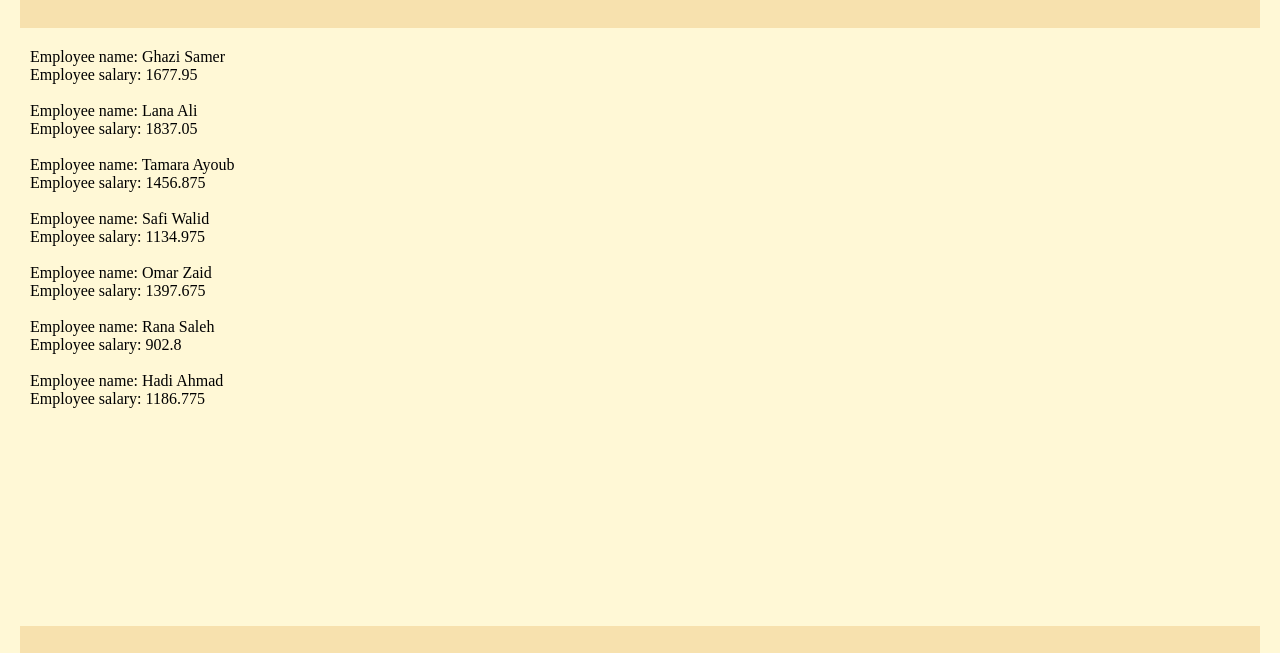
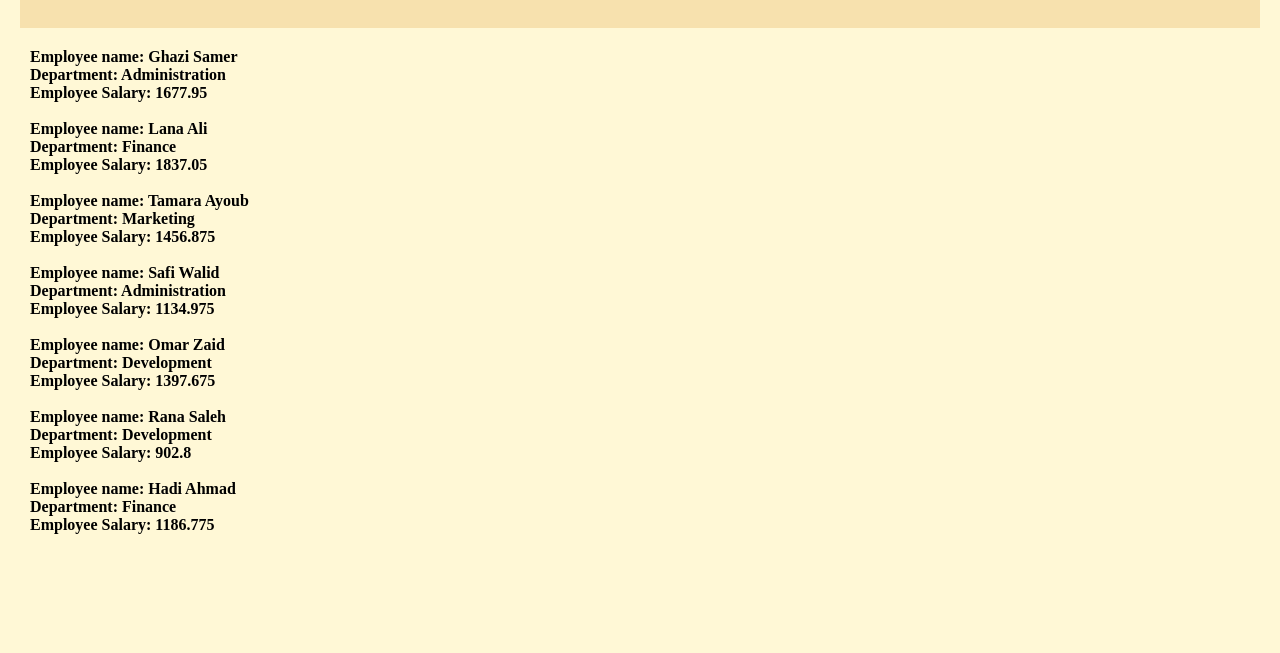
Before and after one commit to k02s/HR-management-system, a plain HTML site: page index.html in a window 1280 px wide. Shown: the part 92-745 px from the top of the page. Drawn offline with Linux system fonts and the light colour scheme.

Commit message:
new update on HR-system

```diff
--- a/index.html
+++ b/index.html
@@ -1,5 +1,6 @@
 <!DOCTYPE html>
 <html lang="en">
+
 <head>
     <meta charset="UTF-8">
     <meta http-equiv="X-UA-Compatible" content="IE=edge">
@@ -7,6 +8,7 @@
     <title>HR management system</title>
     <link rel="stylesheet" href="style/index.css">
 </head>
+
 <body>
 
     <header>
@@ -22,10 +24,10 @@
     </header>
 
 
-    <main>
-        <div id="employee">
+    <main class="main-content">
 
-        </div>
+        <!-- link javaScript file -->
+        <script src="js/app.js"></script>
     </main>
 
 
@@ -41,7 +43,7 @@
         <p>&copy; 2023 Copyright</p>
     </footer>
 
-    <!-- link javaScript file -->
-    <script src="js/app.js"></script>
+
 </body>
+
 </html>
--- a/js/app.js
+++ b/js/app.js
@@ -2,69 +2,40 @@
 
 let employeeID = 999; // this variable for calculate id method its like start point
 
-// objects
-let employee1 = {
-    employeeID: generateEmployeeID(),
-    fullName: 'Ghazi Samer',
-    department: 'Administration',
-    level: 'Senior',
-    imageURL: 'https://images.pexels.com/photos/39866/entrepreneur-startup-start-up-man-39866.jpeg?auto=compress&cs=tinysrgb&w=1260&h=750&dpr=1',
-    salary: calculateSalary('Senior')
-};
+const allEmployees = [];
+// create objects by constructor
+function Employee(ID, name, department, level, imageURL, salary) {
 
-let employee2 = {
-    employeeID: generateEmployeeID(),
-    fullName: 'Lana Ali',
-    department: 'Finance',
-    level: 'Senior',
-    imageURL: 'https://images.pexels.com/photos/1586973/pexels-photo-1586973.jpeg?auto=compress&cs=tinysrgb&w=600',
-    salary: calculateSalary('Senior')
-};
+    this.employeeID = ID;
+    this.fullName = name;
+    this.department = department;
+    this.level = level;
+    this.imageURL = imageURL;
+    this.salary = salary;
 
-let employee3 = {
-    employeeID: generateEmployeeID(),
-    fullName: 'Tamara Ayoub',
-    department: 'Marketing',
-    level: 'Senior',
-    imageURL: 'https://images.pexels.com/photos/3747446/pexels-photo-3747446.jpeg?auto=compress&cs=tinysrgb&w=600',
-    salary: calculateSalary('Senior')
-};
+    allEmployees.push(this);
 
-let employee4 = {
-    employeeID: generateEmployeeID(),
-    fullName: 'Safi Walid',
-    department: 'Administration',
-    level: 'Mid-Senior',
-    imageURL: 'https://images.pexels.com/photos/927451/pexels-photo-927451.jpeg?auto=compress&cs=tinysrgb&w=600',
-    salary: calculateSalary('Mid-Senior')
-};
+}
 
-let employee5 = {
-    employeeID: generateEmployeeID(),
-    fullName: 'Omar Zaid',
-    department: 'Development',
-    level: 'Senior',
-    imageURL: 'https://images.pexels.com/photos/927451/pexels-photo-927451.jpeg?auto=compress&cs=tinysrgb&w=600',
-    salary: calculateSalary('Senior')
-};
+let emp1 = new Employee(generateEmployeeID(), 'Ghazi Samer', 'Administration', 'Senior', 'https://images.pexels.com/photos/39866/entrepreneur-startup-start-up-man-39866.jpeg?auto=compress&cs=tinysrgb&w=1260&h=750&dpr=1', calculateSalary('Senior'))
+let emp2 = new Employee(generateEmployeeID(), 'Lana Ali', 'Finance', 'Senior', 'https://images.pexels.com/photos/1586973/pexels-photo-1586973.jpeg?auto=compress&cs=tinysrgb&w=600', calculateSalary('Senior'))
+let emp3 = new Employee(generateEmployeeID(), 'Tamara Ayoub', 'Marketing', 'Senior', 'https://images.pexels.com/photos/3747446/pexels-photo-3747446.jpeg?auto=compress&cs=tinysrgb&w=600', calculateSalary('Senior'))
+let emp4 = new Employee(generateEmployeeID(), 'Safi Walid', 'Administration', 'Mid-Senior', 'https://images.pexels.com/photos/927451/pexels-photo-927451.jpeg?auto=compress&cs=tinysrgb&w=600', calculateSalary('Mid-Senior'))
+let emp5 = new Employee(generateEmployeeID(), 'Omar Zaid', 'Development', 'Senior', 'https://images.pexels.com/photos/927451/pexels-photo-927451.jpeg?auto=compress&cs=tinysrgb&w=600', calculateSalary('Senior'))
+let emp6 = new Employee(generateEmployeeID(), 'Rana Saleh', 'Development', 'Junior', 'https://images.pexels.com/photos/1181414/pexels-photo-1181414.jpeg?auto=compress&cs=tinysrgb&w=600', calculateSalary('Junior'))
+let emp7 = new Employee(generateEmployeeID(), 'Hadi Ahmad', 'Finance', 'Mid-Senior', 'https://images.pexels.com/photos/2102416/pexels-photo-2102416.jpeg?auto=compress&cs=tinysrgb&w=600', calculateSalary('Mid-Senior'))
 
-let employee6 = {
-    employeeID: generateEmployeeID(),
-    fullName: 'Rana Saleh',
-    department: 'Development',
-    level: 'Junior',
-    imageURL: 'https://images.pexels.com/photos/1181414/pexels-photo-1181414.jpeg?auto=compress&cs=tinysrgb&w=600',
-    salary: calculateSalary('Junior')
-};
 
-let employee7 = {
-    employeeID: generateEmployeeID(),
-    fullName: 'Hadi Ahmad',
-    department: 'Finance',
-    level: 'Mid-Senior',
-    imageURL: 'https://images.pexels.com/photos/2102416/pexels-photo-2102416.jpeg?auto=compress&cs=tinysrgb&w=600',
-    salary: calculateSalary('Mid-Senior')
-};
+
+console.log(emp1);
+console.log(emp2);
+console.log(emp3);
+console.log(emp4);
+console.log(emp5);
+console.log(emp6);
+console.log(emp7);
+
+
 
 // method to genarate ID
 function generateEmployeeID() {
@@ -99,32 +70,13 @@ function calculateSalary(employeeLevel) {
 
 
 // render method
-function render() {
+Employee.prototype.render = function () {
 
-    const employeeContainer = document.getElementById("employee");
-
-    let employeeData = "";
-
-    employeeData += `Employee name: ${employee1.fullName} <br> Employee salary: ${employee1.salary}<br><br>`;
-    employeeData += `Employee name: ${employee2.fullName} <br> Employee salary: ${employee2.salary}<br><br>`;
-    employeeData += `Employee name: ${employee3.fullName} <br> Employee salary: ${employee3.salary}<br><br>`;
-    employeeData += `Employee name: ${employee4.fullName} <br> Employee salary: ${employee4.salary}<br><br>`;
-    employeeData += `Employee name: ${employee5.fullName} <br> Employee salary: ${employee5.salary}<br><br>`;
-    employeeData += `Employee name: ${employee6.fullName} <br> Employee salary: ${employee6.salary}<br><br>`;
-    employeeData += `Employee name: ${employee7.fullName} <br> Employee salary: ${employee7.salary}<br><br>`;
-
-    employeeContainer.innerHTML = employeeData;
+    document.write(`<h4>Employee name:   ${this.fullName} <br> Department:   ${this.department} <br> Employee Salary:  ${this.salary} <br><br></h4>`)
 
 }
 
-// call render
-render();
 
-// show in console
-console.log(employee1);
-console.log(employee2);
-console.log(employee3);
-console.log(employee4);
-console.log(employee5);
-console.log(employee6);
-console.log(employee7);
+for (let i = 0; i < allEmployees.length; i++) {
+    allEmployees[i].render();
+}
--- a/style/index.css
+++ b/style/index.css
@@ -77,7 +77,7 @@ footer a:hover {
     color: #A4D0A4;
 }
 
-#employee {
+.main-content {
 
     margin-left: 30px;
 
```
Also changed, not shown: 1 other file.
